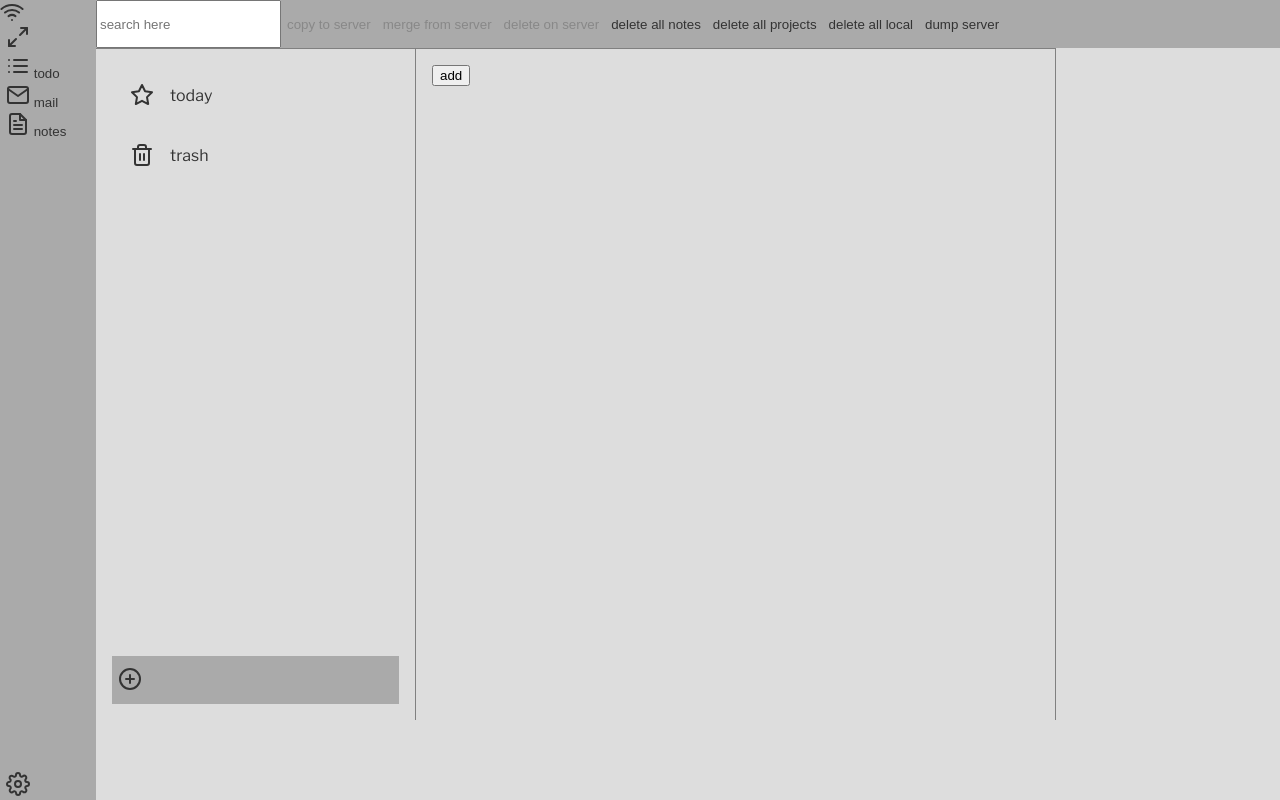
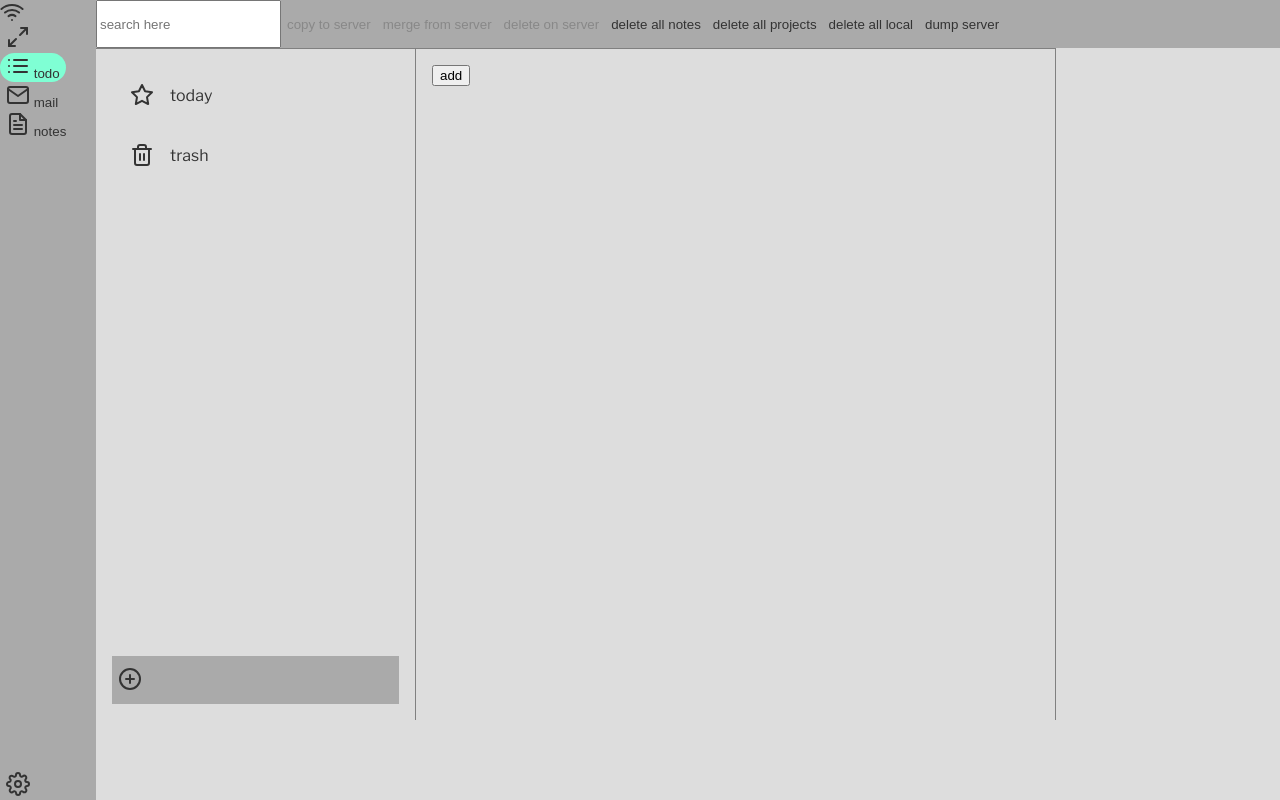
Before and after one commit to joshmarinacci/todomanager, a React (Create React App) app: page / in a window 1280 px wide. Built offline with nearby package versions, Linux system fonts and the light colour scheme; the HTML template or start-up script is replaced by a standard one.

Commit message:
improve css

```diff
--- a/src/App.css
+++ b/src/App.css
@@ -117,6 +117,9 @@ html {
 .toolbar button:disabled:hover {
   color: #888;
 }
+.toolbar button.selected {
+  background-color: var(--active-bg);
+}
 
 /* ========= generic panels and list items ========= */
 
@@ -197,104 +200,3 @@ html {
   display: flex;
   flex-direction: row;
 }
-
-
-/*hr {*/
-/*  display: block;*/
-/*  border: 1px solid black;*/
-/*  width: 100%;*/
-/*}*/
-
-
-/*.list-view {*/
-/*  border:1px solid black;*/
-/*  min-width: 10em;*/
-/*}*/
-/*.list-view:focus {*/
-/*  border: 1px solid red;*/
-/*}*/
-/*.list-view-item {*/
-/*  border: 1px solid black;*/
-/*  padding: 1em;*/
-/*}*/
-
-/*.todo-item {*/
-/*  border: 0px solid black;*/
-/*  align-items: center;*/
-/*  padding: 0.5rem;*/
-/*}*/
-/**:focus {*/
-/*  border: 2px solid red !important;*/
-/*}*/
-/*.todo-item.deleted {*/
-/*  color:#888;*/
-/*  text-decoration: line-through;*/
-/*}*/
-/*.todo-item input[type='checkbox'] {*/
-/*  margin: 0.25rem 0.5rem;*/
-/*}*/
-/*.todo-item .notes-indicator {*/
-/*  margin-left: 0.5rem;*/
-/*}*/
-
-/*.empty-icon {*/
-/*  width: 1rem;*/
-/*}*/
-
-
-/*.edit-panel {*/
-/*  border: 1px solid green;*/
-/*  display: flex;*/
-/*  flex-direction: column;*/
-/*  padding: 0.5em;*/
-/*  border-radius: 1em;*/
-/*  margin: 0.5em;*/
-/*  background: #dddddd;*/
-/*}*/
-
-/*.edit-panel textarea, .edit-panel input {*/
-/*  font-family: sans-serif;*/
-/*  font-size: 100%;*/
-/*}*/
-
-
-/*.scroll {*/
-/*  overflow: scroll;*/
-/*}*/
-
-
-/*.toolbar {*/
-/*  display: flex;*/
-/*  flex-direction: row;*/
-/*  background-color: #dddddd;*/
-/*  height: 2rem;*/
-/*  align-items: center;*/
-/*}*/
-
-/*.toolbar input[type='search'] {*/
-/*  border: 1px solid #444;*/
-/*  border-radius: 0.25rem;*/
-/*  margin: 0.25rem;*/
-/*  padding: 0.25rem;*/
-/*}*/
-
-
-
-
-/*.generic-list-view {*/
-/*  background-color: #dddddd;*/
-/*  display: flex;*/
-/*  flex-direction: column;*/
-/*}*/
-/*.generic-list-view .generic-list-item {*/
-/*  background-color: #dddddd;*/
-/*  border: 5px solid #dddddd;*/
-/*}*/
-/*.generic-list-view .generic-list-item.selected {*/
-/*  background-color: aqua;*/
-/*}*/
-
-
-/*button.selected {*/
-/*  background-color: aqua;*/
-/*}*/
```
